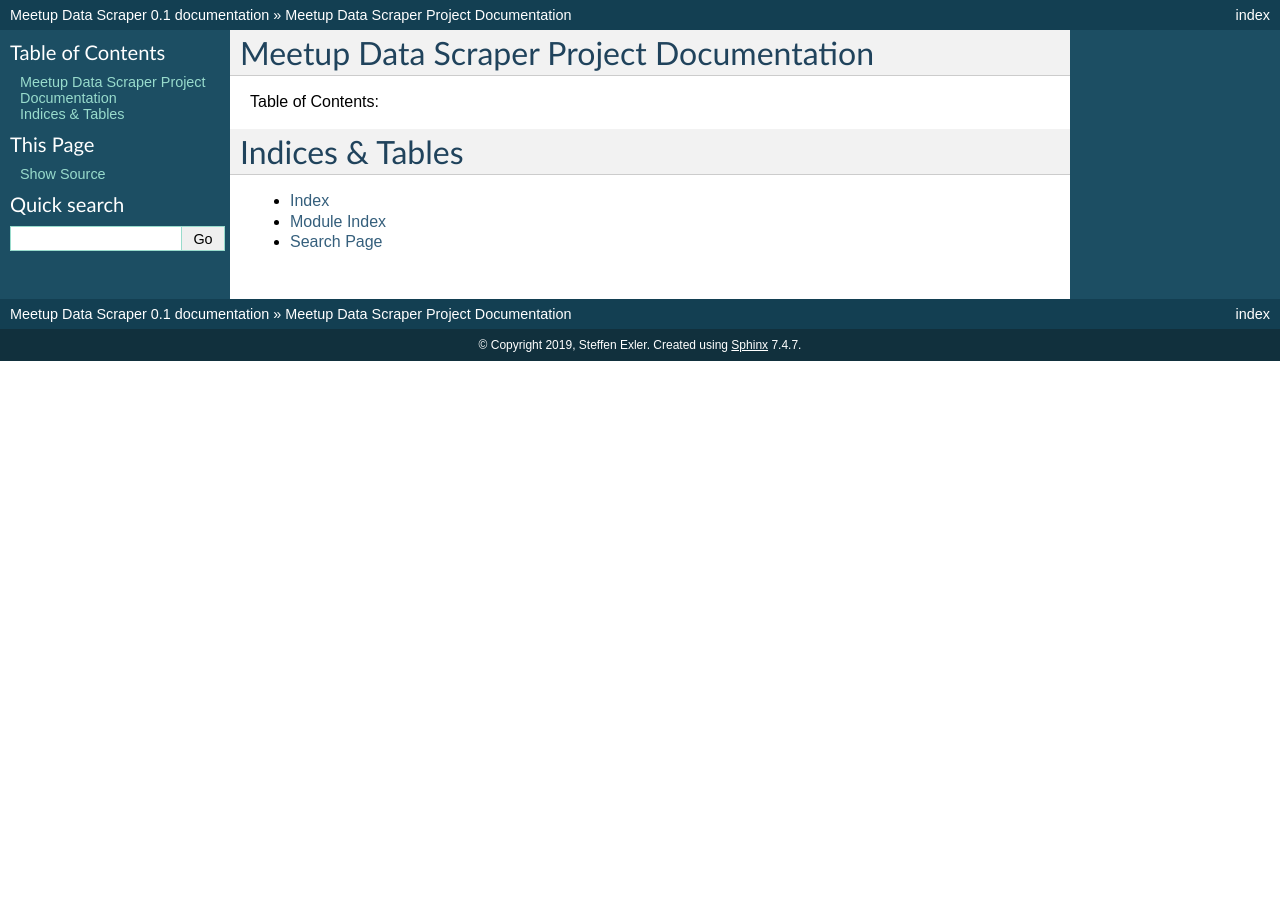
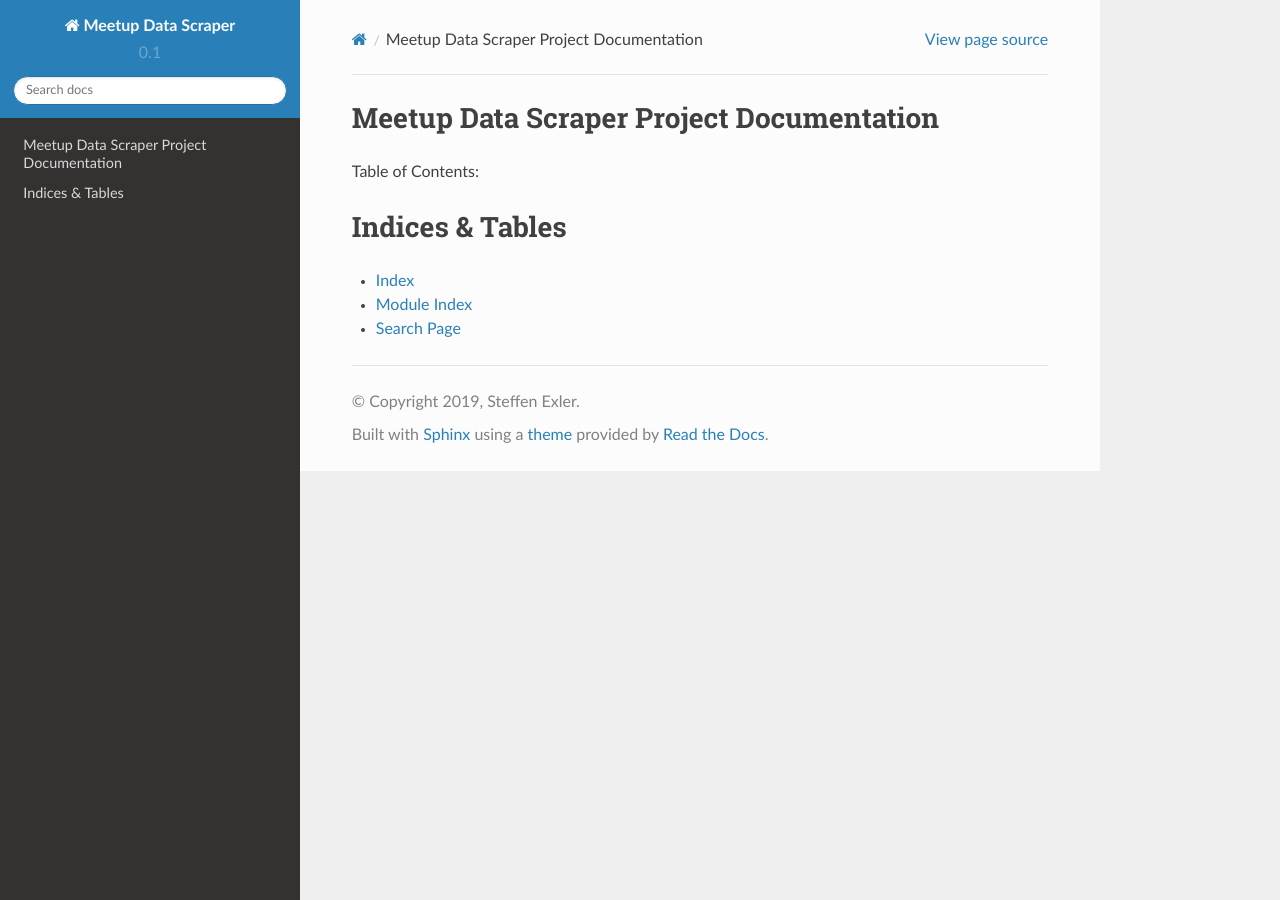
Before and after one commit to linuxluigi/meetup-data-scraper, a Sphinx documentation site: the page built from docs/index.rst, in a window 1280 px wide. Built offline with Sphinx 7.4.7 and the Read the Docs theme 2.0.0, drawn with Linux system fonts in a browser that asks for light colours.

Commit message:
chnage doc theme

```diff
--- a/docs/conf.py
+++ b/docs/conf.py
@@ -90,7 +90,7 @@ pygments_style = "sphinx"
 
 # The theme to use for HTML and HTML Help pages.  See the documentation for
 # a list of builtin themes.
-html_theme = "default"
+html_theme = "sphinx_rtd_theme"
 
 # Theme options are theme-specific and customize the look and feel of a theme
 # further.  For a list of options available for each theme, see the
```
Also changed, not shown: 1 other file.
